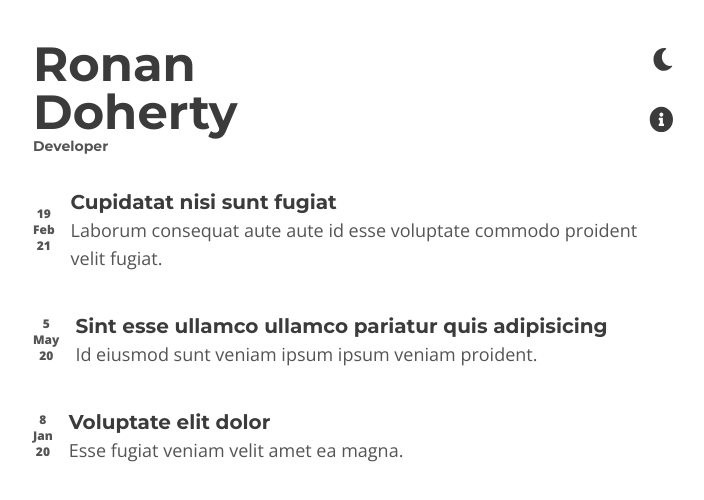
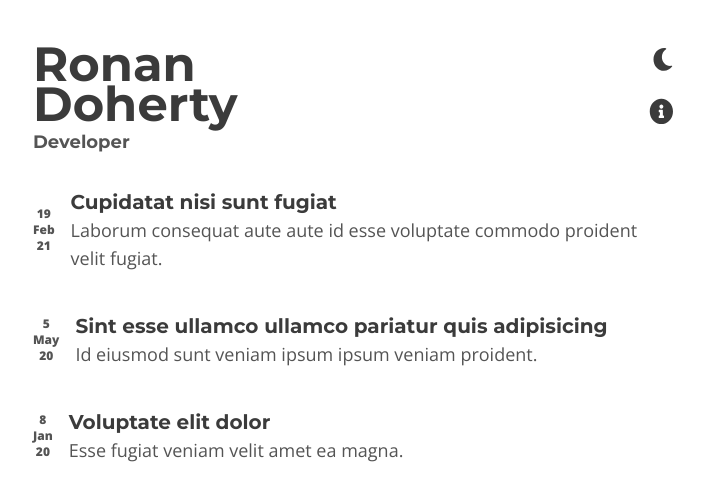
Before and after one commit to donanroherty/ronandoherty.com, a Next.js app: page / in a window 1280 px wide. Shown: the top 500 px of the page, without its empty margins (287-991 px from the left). Built offline with nearby package versions, Linux system fonts and the light colour scheme; what @tailwindcss/typography would draw is missing.

Commit message:
Header tweaks

```diff
--- a/components/Header.tsx
+++ b/components/Header.tsx
@@ -7,7 +7,7 @@ function Header() {
     <div className="flex-row pt-10">
       <div className="flex flex-row">
         <Link href="/">
-          <a className="flex-auto">
+          <a className="flex-auto -space-y-2">
             <h1 className="font-heading font-extrabold text-4xl xs:text-5xl text-heading">
               Ronan
             </h1>
@@ -22,7 +22,6 @@ function Header() {
             name="moon"
             className="w-4 xs:w-5 mx-auto box-content pt-1 pl-2 pb-1 "
           />
-
           <Icon
             name="info"
             className="w-5 xs:w-6 box-content pt-1 pl-1 pb-1 "
@@ -30,7 +29,7 @@ function Header() {
         </div>
       </div>
       <div>
-        <h2 className="font-heading font-semibold text-sm xs:text-1xl text-subtitle">
+        <h2 className="font-heading font-semibold text-sm xs:text-lg text-subtitle">
           Developer
         </h2>
       </div>
```
